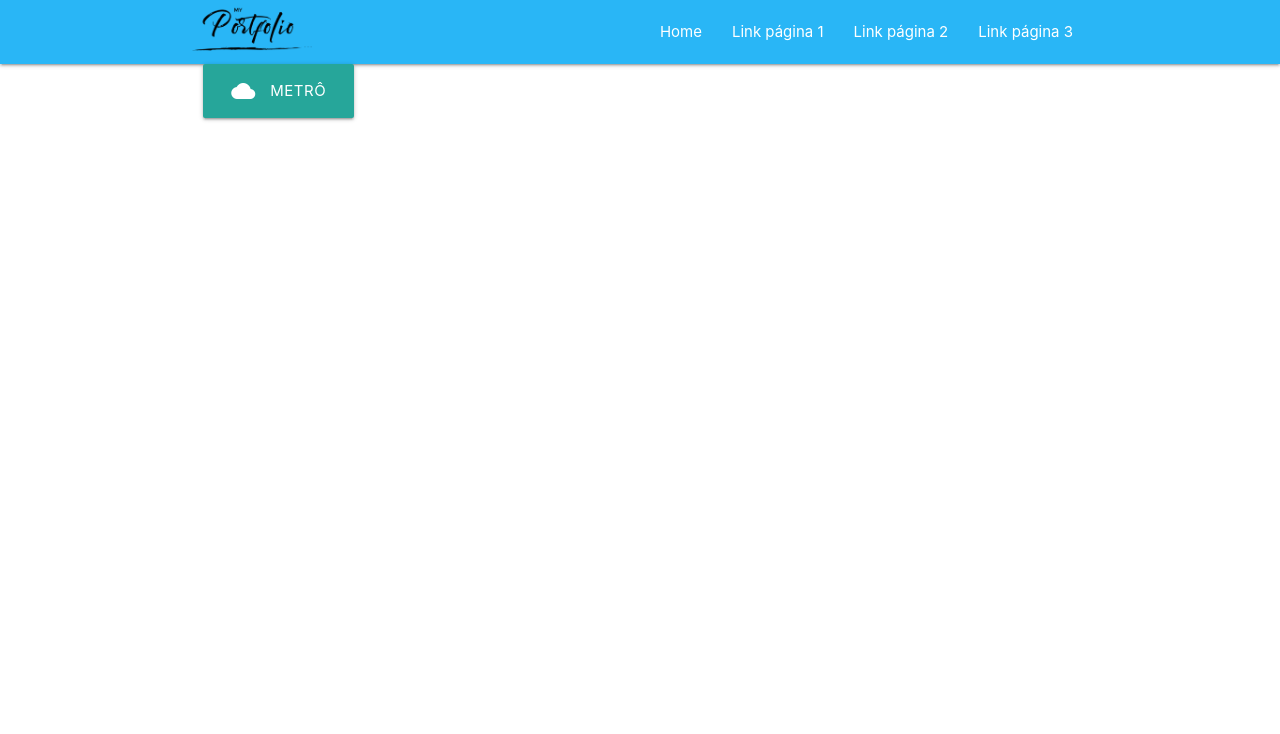
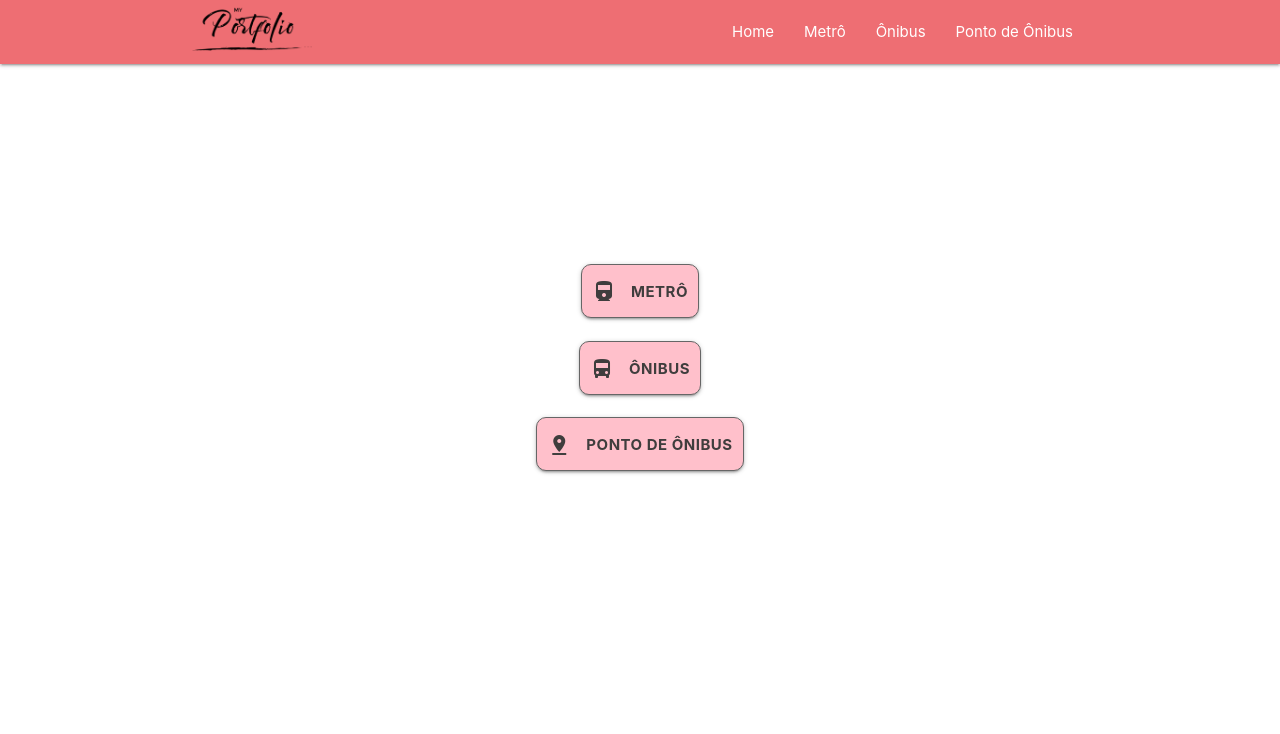
Before and after one commit to rayfrance/manas-a-bordo, a PHP site: page / in a window 1280 px wide. Shown: the top 734 px of the page. Run offline with PHP 8.4, Linux system fonts and the light colour scheme; some libraries are stand-ins or nearby versions.

Commit message:
atualiza projeto

```diff
--- a/css/style.css
+++ b/css/style.css
@@ -12,3 +12,58 @@
 .icon-block .material-icons {
 	font-size: inherit;
 }
+#back{
+  color: rgb(245, 118, 203);
+  margin: 0 -2px;
+  padding: 0px 10px;
+  border: 1px solid #666666;
+}
+ #content {
+  width: 200%;
+  max-width: 500px;
+  margin: 200px auto;
+  text-align: center;
+  height: 50px;
+  font-size: 50px 50px 20px ;
+  font-weight: bold;
+}
+
+ #content a {
+  border-radius: 10px 10px;
+  cursor: pointer;
+  background: pink;
+  color: #3f3d3d;
+  display: inline-block;
+  margin: 0 -2px;
+  padding: 0px 10px;
+  border: 1px solid #666666;
+  white-space: normal;
+
+}
+
+ #content a:hover {
+  background: #333333;
+}
+#enviar{
+  border-radius: 10px 10px;
+  cursor: pointer;
+  background: pink;
+  color: #3f3d3d;
+  display: inline-block;
+  margin: 0 -2px;
+  padding: 0px 10px;
+  border: 1px solid #666666;
+  white-space: normal;
+
+}
+
+#cabecalho{
+  color: white;
+  background: none;
+  border-color: none;
+  font-size: 70px;
+  font-family: serif;
+  position: absolute;
+  top: -35px;
+  right: 10px;
+}
--- a/index.html
+++ b/index.html
@@ -4,7 +4,7 @@
 <head>
   <meta http-equiv="Content-Type" content="text/html; charset=UTF-8" />
   <meta name="viewport" content="width=device-width, initial-scale=1, maximum-scale=1.0" />
-  <title>Portfolio</title>
+  <title>MANAS A BORDO</title>
 
   <!-- CSS  -->
   <link href="https://fonts.googleapis.com/icon?family=Material+Icons" rel="stylesheet">
@@ -29,7 +29,7 @@
 </head>
 
 <body>
-  <nav class="light-blue lighten-1" role="navigation">
+  <nav class="light-pink lighten-1" role="navigation">
     <div class="nav-wrapper container"><a id="logo-container" href="#" class="brand-logo"><img
           src="./assets/images/logo.png" width="120" alt="logo"></a>
       <!-- Menu Desktop -->
@@ -38,9 +38,9 @@
         <li><a href="/">Home</a></li>
         <!-- Para cada link da página repetir essa linha e alterar a função e nome mostrado -->
         <!-- A função também tem que ser criada no arquivo route.js na pasta js  -->
-        <li><a onclick="mudaPagina1()">Link página 1</a></li>
-        <li><a onclick="mudaPagina2()">Link página 2</a></li>
-        <li><a onclick="mudaPagina3()">Link página 3</a></li>
+        <li><a onclick="mudaPagina1()">Metrô</a></li>
+        <li><a onclick="mudaPagina2()">Ônibus</a></li>
+        <li><a onclick="mudaPagina3()">Ponto de Ônibus</a></li>
       </ul>
 
       <!-- Menu mobile -->
@@ -63,9 +63,9 @@
         <li><a href="/">Home</a></li>
         <!-- Para cada link da página repetir essa linha e alterar a função e nome mostrado -->
         <!-- A função também tem que ser criada no arquivo routes.js na pasta js  -->
-        <li><a class="waves-effect" onclick="mudaPagina1()">Link página 1</a></li>
-        <li><a class="waves-effect" onclick="mudaPagina2()">Link página 2</a></li>
-        <li><a class="waves-effect" onclick="mudaPagina3()">Link página 3</a></li>
+        <li><a class="waves-effect" onclick="mudaPagina1()">Metrô</a></li>
+        <li><a class="waves-effect" onclick="mudaPagina2()">Ônibus</a></li>
+        <li><a class="waves-effect" onclick="mudaPagina3()">Ponto de ônibus</a></li>
       </ul>
       <a href="#" data-target="slide-out" class="sidenav-trigger"><i class="material-icons">menu</i></a>
       <!-- <a href="#" data-target="nav-mobile" class="sidenav-trigger"><i class="material-icons">menu</i></a> -->
@@ -76,9 +76,13 @@
   <!-- Aqui é onde o conteudo das páginas são inseridos dinamicamente -->
   <div id="content" class="container">
     <div class="row">
-      <div class="col s12">
-        <a onclick="mudaPagina3()" class="waves-effect waves-light btn-large"><i
-            class="material-icons left">cloud</i>METRÔ</a><br><br>
+      <div style="align-items: center;" class="col s12">
+        <a onclick="mudaPagina1()" class="waves-effect waves-light btn-large"><i
+            class="material-icons left">directions_railway</i>METRÔ</a><br><br>
+        <a onclick="mudaPagina1()" class="waves-effect waves-light btn-large"><i
+            class="material-icons left">directions_bus</i>ÔNIBUS</a><br><br>
+        <a id="ponibus" onclick="mudaPagina1()" class="waves-effect waves-light btn-large"><i
+            class="material-icons left">pin_drop</i>PONTO DE ÔNIBUS</a><br><br>
       </div>
     </div>
   </div>
--- a/js/route.js
+++ b/js/route.js
@@ -4,6 +4,7 @@
 
 /* Duplica essa função alterando apenas o nome do arquivo html
  que se deseja carregar*/
+
 function mudaPagina1() {
     // carregando conteudo do pagina1.html na pasta pages
     $("#content").load("pages/pagina1.html"); // alterar só o nome do arquivo html
@@ -24,3 +25,10 @@ function mudaPagina3() {
     // corrigindo o bug do sidenav
     $(".sidenav-overlay").click()
 }
+
+function mudaPagina4() {
+    // carregando conteudo do pagina2.html na pasta pages
+    $("#content").load("pages/pagina4.html"); // alterar só o nome do arquivo html
+    // corrigindo o bug do sidenav
+    $(".sidenav-overlay").click()
+}
```
Also changed, not shown: pages/pagina1.html (+19 -18 lines), pages/pagina2.html (+53 -14 lines), pages/pagina3.html (+15 -49 lines), pages/pagina4.html (added, +40 -0 lines).
